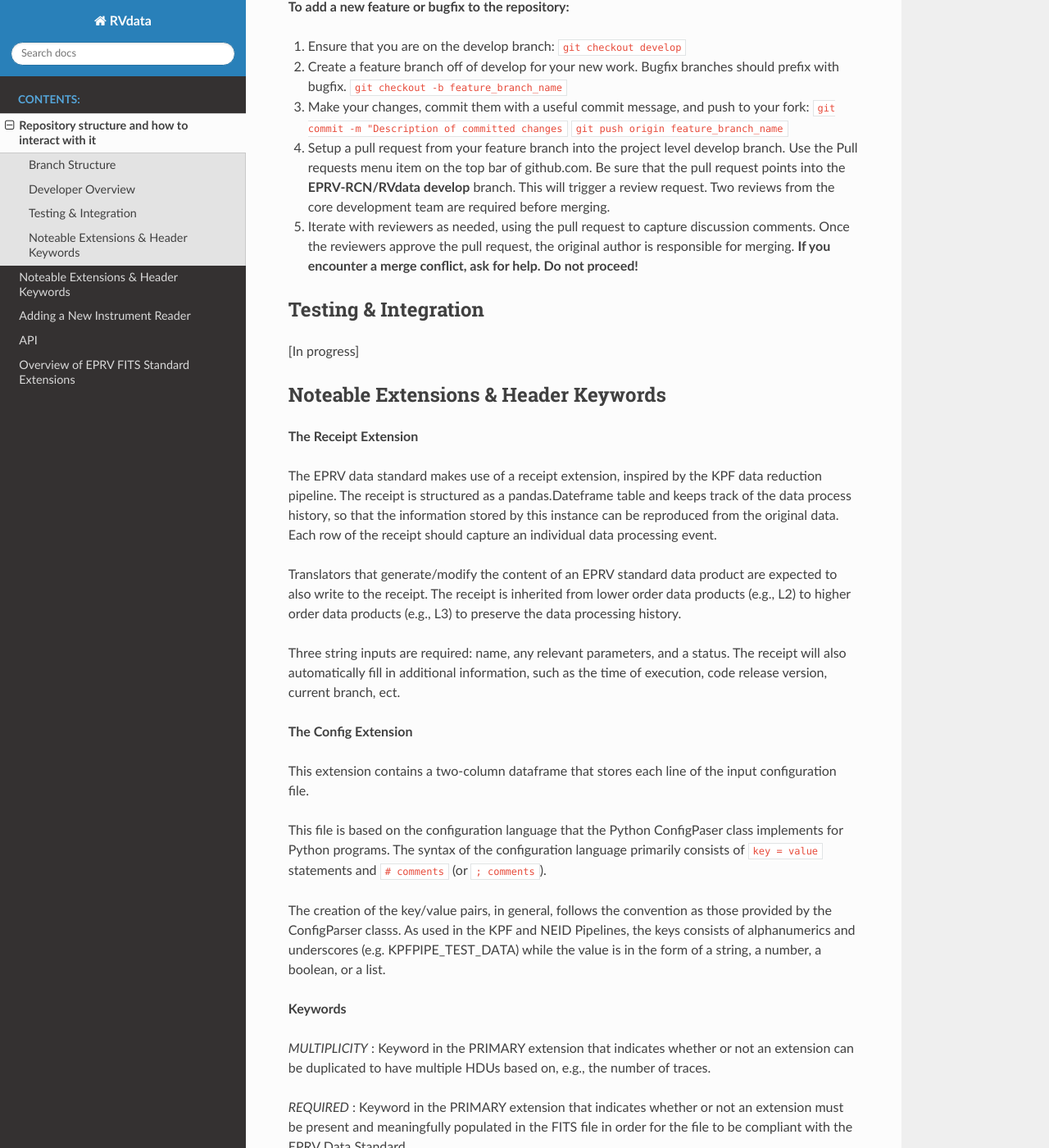
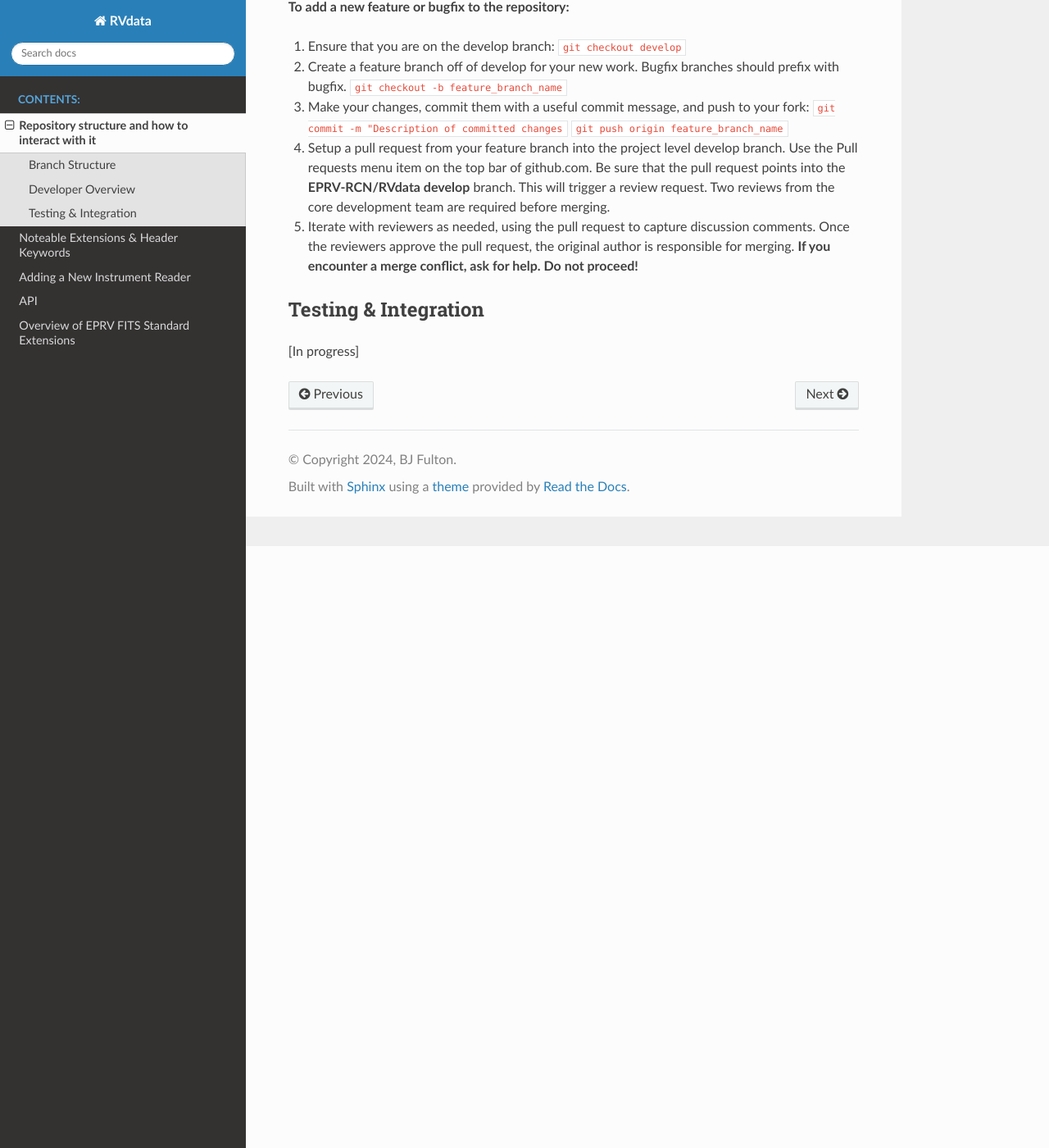
Before and after one commit to EPRV-RCN/RVData, a Sphinx documentation site: the page built from docs/source/interact.rst, in a window 1280 px wide and 1400 px high, scrolled down 734 px. Shown: the whole window at 82% size. Built offline with Sphinx 7.4.7 and the Read the Docs theme 3.1.0, drawn with Linux system fonts in a browser that asks for light colours; some of the changed text lies outside the part shown.

Commit message:
Updated interact.rst
removed notable extensions / keywords from interact.rst

```diff
--- a/docs/source/interact.rst
+++ b/docs/source/interact.rst
@@ -51,46 +51,3 @@ Testing & Integration
 =====================
 
 [In progress]
-
-
-Noteable Extensions & Header Keywords
-=====================================
-
-**The Receipt Extension**
-
-The EPRV data standard makes use of a receipt extension, inspired by the KPF data reduction pipeline.
-The receipt is structured as a pandas.Dateframe table and keeps track of the data process history, so
-that the information stored by this instance can be reproduced from the original data. Each row of the
-receipt should capture an individual data processing event.
-
-Translators that generate/modify the content of an EPRV standard data product are expected to also write to the receipt.
-The receipt is inherited from lower order data products (e.g., L2) to higher order data products (e.g., L3) to preserve
-the data processing history.
-
-Three string inputs are required: name, any relevant parameters, and a status.
-The receipt will also automatically fill in additional information, such as the time of execution,
-code release version, current branch, ect.
-
-**The Config Extension**
-
-This extension contains a two-column dataframe that stores each line of the input configuration file.
-
-This file is based on the configuration language that the Python ConfigPaser class implements for Python programs.
-The syntax of the configuration language primarily consists of ``key = value`` statements and ``# comments`` (or ``; comments``).
-
-The creation of the key/value pairs, in general, follows the convention as those provided by the ConfigParser classs.
-As used in the KPF and NEID Pipelines, the keys consists of alphanumerics and underscores (e.g. KPFPIPE_TEST_DATA) while
-the value is in the form of a string, a number, a boolean, or a list.
-
-
-
-**Keywords**
-
-*MULTIPLICITY* : Keyword in the PRIMARY extension that indicates whether or not an extension can be duplicated to have multiple HDUs based on, e.g., the number of traces.
-
-*REQUIRED* : Keyword in the PRIMARY extension that indicates whether or not an extension must be present and meaningfully populated in the FITS file in order for the file to be compliant with the EPRV Data Standard.
-
-*INSTERA* : Tag for the "instrument era" used to track permanent changes to instrument, e.g. 1.1.2
-    Incrementing: Major changes that result in RV offset are recorded in the first numeral space. Small but permanent changes, (changes in the calibration light sources, etc) that don’t necessarily introduce RV offsets but do represent an ongoing status change in the instrument, are recorded in the second numeral. Anything that could impact the calibration or science outputs goes here
-    Even smaller changes, or things that you only recognize retrospectively, are recorded in the third numeral
-    Each team will place a csv file into the config directory with 1 line per era that has the start and end dates of each timespan. If this file is already maintained elsewhere by the instrument team then link to that instead so the file doesn’t need to be maintained in multiple places
```
